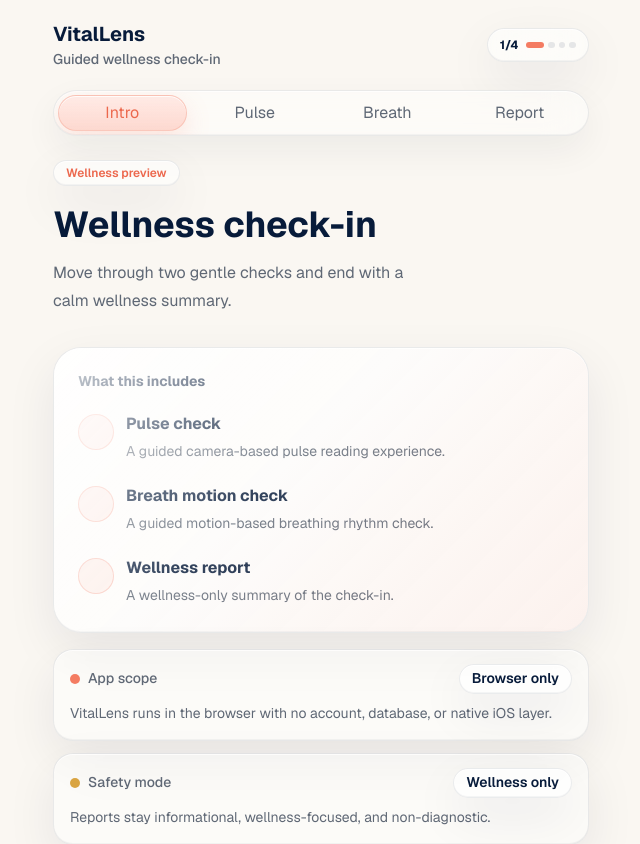
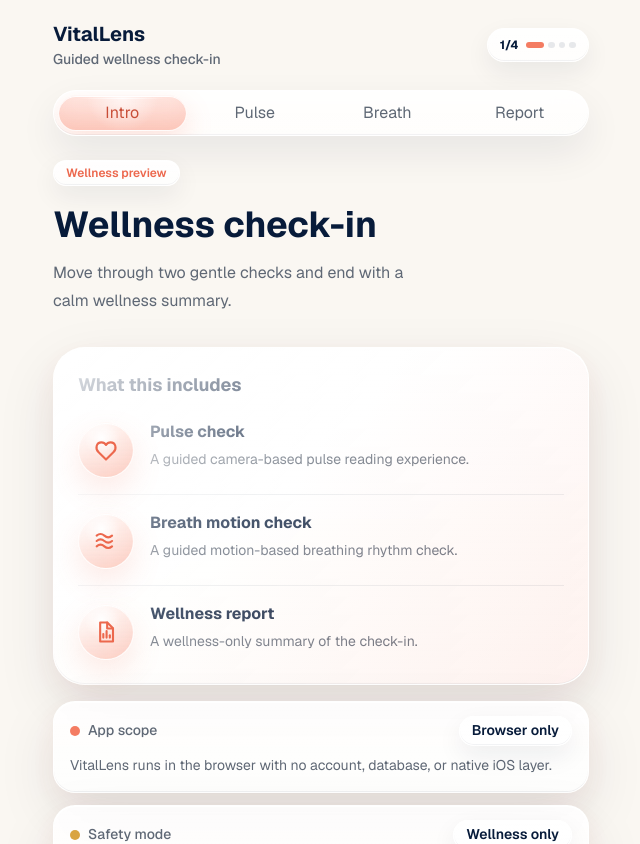
Before and after one commit to arliking13/vitallens, a Next.js app: page / in a window 1280 px wide. Shown: the top 844 px of the page, without its empty margins (319-959 px from the left). Built offline with nearby package versions, Linux system fonts and the light colour scheme.

Commit message:
style: add peach liquid-glass design system

```diff
--- a/src/app/globals.css
+++ b/src/app/globals.css
@@ -14,16 +14,17 @@
   --vl-success-soft: #E8F6EC;
   --vl-warning: #D9A441;
   --vl-warning-soft: #FFF3D8;
-  --vl-glass-surface: rgba(255, 255, 255, 0.58);
-  --vl-glass-surface-strong: rgba(255, 255, 255, 0.76);
-  --vl-glass-border: rgba(7, 27, 58, 0.08);
-  --vl-shadow-soft: 0 18px 50px rgba(7, 27, 58, 0.08);
+  --vl-glass-surface: rgba(255, 255, 255, 0.68);
+  --vl-glass-surface-strong: rgba(255, 255, 255, 0.84);
+  --vl-glass-border: rgba(255, 255, 255, 0.82);
+  --vl-shadow-soft: 0 18px 50px rgba(7, 27, 58, 0.1);
   --vl-shadow-glass:
-    0 18px 50px rgba(7, 27, 58, 0.08),
-    inset 0 1px 0 rgba(255, 255, 255, 0.72),
-    inset 0 -1px 0 rgba(7, 27, 58, 0.04);
-  --vl-radius-lg: 28px;
-  --vl-radius-md: 20px;
+    0 22px 58px rgba(7, 27, 58, 0.1),
+    0 10px 28px rgba(244, 124, 98, 0.08),
+    inset 0 1px 0 rgba(255, 255, 255, 0.9),
+    inset 0 -1px 0 rgba(7, 27, 58, 0.06);
+  --vl-radius-lg: 32px;
+  --vl-radius-md: 22px;
   --vl-radius-pill: 999px;
 
   --background: var(--vl-bg);
@@ -61,7 +62,7 @@ html {
 
 body {
   background:
-    radial-gradient(circle at 15% 0%, rgba(244, 124, 98, 0.08), transparent 34rem),
+    radial-gradient(circle at 16% 0%, rgba(244, 124, 98, 0.06), transparent 30rem),
     linear-gradient(180deg, var(--vl-bg), var(--vl-bg-soft));
   color: var(--vl-text);
   font-family:
@@ -89,24 +90,32 @@ button {
 .vl-scanner-card,
 .vl-instruction-card,
 .vl-result-card,
+.vl-glass-icon,
 .vl-debug-row {
-  -webkit-backdrop-filter: blur(22px) saturate(1.28);
-  backdrop-filter: blur(22px) saturate(1.28);
+  -webkit-backdrop-filter: blur(18px) saturate(1.6);
+  backdrop-filter: blur(18px) saturate(1.6);
   border: 1px solid var(--vl-glass-border);
   box-shadow: var(--vl-shadow-glass);
   position: relative;
+}
+
+.vl-glass {
+  background:
+    linear-gradient(180deg, rgba(255, 255, 255, 0.76), rgba(255, 255, 255, 0.5)),
+    rgba(255, 255, 255, 0.62);
 }
 
 .vl-glass::before,
 .vl-glass-card::before,
 .vl-scanner-card::before,
 .vl-instruction-card::before,
-.vl-result-card::before {
+.vl-result-card::before,
+.vl-glass-icon::before {
   background: linear-gradient(
     135deg,
-    rgba(255, 255, 255, 0.82),
-    rgba(255, 255, 255, 0.18) 42%,
-    rgba(244, 124, 98, 0.08)
+    rgba(255, 255, 255, 0.92),
+    rgba(255, 255, 255, 0.26) 42%,
+    rgba(244, 124, 98, 0.1)
   );
   border-radius: inherit;
   content: "";
@@ -118,13 +127,52 @@ button {
 .vl-glass-card,
 .vl-scanner-card,
 .vl-result-card {
-  background: var(--vl-glass-surface);
+  background:
+    linear-gradient(180deg, rgba(255, 255, 255, 0.84), rgba(255, 255, 255, 0.62)),
+    var(--vl-glass-surface);
   border-radius: var(--vl-radius-lg);
 }
 
+.vl-scanner-card {
+  border-color: rgba(255, 255, 255, 0.88);
+  box-shadow:
+    0 28px 72px rgba(7, 27, 58, 0.12),
+    0 12px 34px rgba(244, 124, 98, 0.12),
+    inset 0 1px 0 rgba(255, 255, 255, 0.94),
+    inset 0 -1px 0 rgba(7, 27, 58, 0.06);
+}
+
 .vl-glass-pill {
-  background: rgba(255, 255, 255, 0.56);
+  background:
+    linear-gradient(180deg, rgba(255, 255, 255, 0.82), rgba(255, 255, 255, 0.52)),
+    rgba(255, 255, 255, 0.62);
   border-radius: var(--vl-radius-pill);
+  box-shadow:
+    0 10px 26px rgba(7, 27, 58, 0.07),
+    inset 0 1px 0 rgba(255, 255, 255, 0.88),
+    inset 0 -1px 0 rgba(7, 27, 58, 0.05);
+}
+
+.vl-glass-icon {
+  align-items: center;
+  background:
+    radial-gradient(circle at 42% 28%, rgba(255, 255, 255, 0.96), transparent 36%),
+    linear-gradient(180deg, rgba(255, 238, 233, 0.9), rgba(253, 211, 201, 0.64)),
+    rgba(253, 233, 227, 0.84);
+  border-radius: var(--vl-radius-pill);
+  color: var(--vl-peach-strong);
+  display: inline-flex;
+  flex-shrink: 0;
+  justify-content: center;
+  box-shadow:
+    0 13px 30px rgba(244, 124, 98, 0.16),
+    inset 0 1px 0 rgba(255, 255, 255, 0.94),
+    inset 0 -10px 18px rgba(244, 124, 98, 0.08);
+}
+
+.vl-glass-icon > svg {
+  position: relative;
+  z-index: 1;
 }
 
 .vl-primary-button,
@@ -137,74 +185,125 @@ button {
 
 .vl-primary-button {
   background:
-    linear-gradient(180deg, rgba(255, 202, 190, 0.92), rgba(244, 124, 98, 0.94)),
+    radial-gradient(circle at 50% 0%, rgba(255, 255, 255, 0.5), transparent 44%),
+    linear-gradient(180deg, rgba(255, 190, 176, 0.98), rgba(244, 124, 98, 0.96) 58%, rgba(234, 97, 74, 0.98)),
     var(--vl-peach);
-  border: 1px solid rgba(255, 255, 255, 0.6);
+  border: 1px solid rgba(255, 255, 255, 0.78);
   box-shadow:
-    0 16px 34px rgba(244, 124, 98, 0.32),
-    inset 0 1px 0 rgba(255, 255, 255, 0.62),
-    inset 0 -10px 22px rgba(207, 76, 55, 0.16);
+    0 18px 38px rgba(244, 124, 98, 0.34),
+    0 6px 16px rgba(167, 55, 36, 0.12),
+    inset 0 1px 0 rgba(255, 255, 255, 0.82),
+    inset 0 -12px 24px rgba(198, 68, 47, 0.18);
   color: #FFFFFF;
   text-shadow: 0 1px 1px rgba(92, 27, 14, 0.12);
 }
 
 .vl-secondary-button {
-  background: rgba(255, 255, 255, 0.58);
-  border: 1px solid var(--vl-glass-border);
+  background:
+    linear-gradient(180deg, rgba(255, 255, 255, 0.8), rgba(255, 255, 255, 0.52)),
+    rgba(255, 255, 255, 0.64);
+  border: 1px solid rgba(255, 255, 255, 0.78);
   box-shadow:
-    0 10px 24px rgba(7, 27, 58, 0.06),
-    inset 0 1px 0 rgba(255, 255, 255, 0.72);
+    0 12px 26px rgba(7, 27, 58, 0.07),
+    inset 0 1px 0 rgba(255, 255, 255, 0.86),
+    inset 0 -1px 0 rgba(7, 27, 58, 0.05);
   color: var(--vl-text);
 }
 
 .vl-segmented-control {
-  background: rgba(255, 255, 255, 0.46);
+  background:
+    linear-gradient(180deg, rgba(255, 255, 255, 0.78), rgba(255, 255, 255, 0.44)),
+    rgba(255, 255, 255, 0.62);
   border-radius: var(--vl-radius-pill);
   box-shadow:
-    inset 0 1px 0 rgba(255, 255, 255, 0.74),
-    inset 0 -1px 0 rgba(7, 27, 58, 0.04),
-    0 14px 36px rgba(7, 27, 58, 0.06);
+    0 16px 38px rgba(7, 27, 58, 0.08),
+    inset 0 1px 0 rgba(255, 255, 255, 0.9),
+    inset 0 -1px 0 rgba(7, 27, 58, 0.05);
 }
 
 .vl-segment-active {
   background:
-    linear-gradient(180deg, rgba(255, 235, 230, 0.94), rgba(253, 210, 200, 0.72)),
+    radial-gradient(circle at 50% 0%, rgba(255, 255, 255, 0.72), transparent 50%),
+    linear-gradient(180deg, rgba(255, 229, 223, 0.98), rgba(252, 196, 183, 0.78)),
     var(--vl-peach-soft);
-  border: 1px solid rgba(248, 183, 168, 0.66);
+  border: 1px solid rgba(255, 255, 255, 0.84);
   box-shadow:
-    0 10px 26px rgba(244, 124, 98, 0.18),
-    inset 0 1px 0 rgba(255, 255, 255, 0.82);
-  color: var(--vl-peach-strong);
+    0 12px 28px rgba(244, 124, 98, 0.2),
+    inset 0 1px 0 rgba(255, 255, 255, 0.94),
+    inset 0 -8px 18px rgba(244, 124, 98, 0.08);
+  color: #C84D37;
+  overflow: hidden;
+  position: relative;
+}
+
+.vl-segment-active::before {
+  background: linear-gradient(
+    90deg,
+    transparent,
+    rgba(255, 255, 255, 0.76),
+    transparent
+  );
+  content: "";
+  height: 1px;
+  left: 16%;
+  pointer-events: none;
+  position: absolute;
+  right: 16%;
+  top: 2px;
 }
 
 .vl-peach-pill {
-  background: rgba(253, 233, 227, 0.72);
-  border: 1px solid rgba(248, 183, 168, 0.7);
+  background:
+    linear-gradient(180deg, rgba(255, 245, 242, 0.88), rgba(253, 225, 217, 0.72)),
+    rgba(253, 233, 227, 0.84);
+  border: 1px solid rgba(255, 255, 255, 0.74);
   border-radius: var(--vl-radius-pill);
+  box-shadow:
+    0 10px 24px rgba(244, 124, 98, 0.12),
+    inset 0 1px 0 rgba(255, 255, 255, 0.88);
   color: var(--vl-peach-strong);
 }
 
 .vl-instruction-card {
-  background: rgba(255, 255, 255, 0.48);
+  background:
+    linear-gradient(180deg, rgba(255, 255, 255, 0.78), rgba(255, 250, 248, 0.56)),
+    rgba(255, 255, 255, 0.68);
   border-radius: var(--vl-radius-md);
+  box-shadow:
+    0 13px 32px rgba(7, 27, 58, 0.07),
+    inset 0 1px 0 rgba(255, 255, 255, 0.86),
+    inset 0 -1px 0 rgba(7, 27, 58, 0.04);
 }
 
 .vl-instruction-card-active {
   background:
-    linear-gradient(180deg, rgba(255, 238, 234, 0.84), rgba(253, 224, 216, 0.56)),
-    rgba(253, 233, 227, 0.7);
-  border-color: rgba(248, 183, 168, 0.72);
+    linear-gradient(180deg, rgba(255, 239, 235, 0.92), rgba(253, 214, 205, 0.68)),
+    rgba(253, 233, 227, 0.84);
+  border-color: rgba(248, 183, 168, 0.86);
   box-shadow:
-    0 12px 30px rgba(244, 124, 98, 0.16),
-    inset 0 1px 0 rgba(255, 255, 255, 0.82);
+    0 14px 34px rgba(244, 124, 98, 0.18),
+    inset 0 1px 0 rgba(255, 255, 255, 0.92),
+    inset 0 -8px 20px rgba(244, 124, 98, 0.08);
+}
+
+.vl-instruction-card-active .vl-glass-icon {
+  color: #E85C45;
+  box-shadow:
+    0 14px 32px rgba(244, 124, 98, 0.22),
+    inset 0 1px 0 rgba(255, 255, 255, 0.96),
+    inset 0 -10px 20px rgba(244, 124, 98, 0.12);
 }
 
 .vl-result-card {
-  background: rgba(255, 255, 255, 0.66);
+  background:
+    linear-gradient(180deg, rgba(255, 255, 255, 0.88), rgba(255, 255, 255, 0.68)),
+    rgba(255, 255, 255, 0.78);
 }
 
 .vl-debug-row {
-  background: rgba(255, 255, 255, 0.46);
+  background:
+    linear-gradient(180deg, rgba(255, 255, 255, 0.72), rgba(255, 255, 255, 0.5)),
+    rgba(255, 255, 255, 0.58);
   border-radius: var(--vl-radius-md);
 }
 
--- a/src/features/intro/components/IntroScreen.tsx
+++ b/src/features/intro/components/IntroScreen.tsx
@@ -1,6 +1,11 @@
 import { Button } from "@/shared/components/Button";
 import { Card } from "@/shared/components/Card";
 import { InfoRow } from "@/shared/components/InfoRow";
+import {
+  BreathWavesIcon,
+  HeartIcon,
+  ReportIcon,
+} from "@/shared/components/LineIcons";
 import { ScreenHeader } from "@/shared/components/ScreenHeader";
 
 type IntroScreenProps = {
@@ -11,17 +16,17 @@ const includedItems = [
   {
     title: "Pulse check",
     detail: "A guided camera-based pulse reading experience.",
-    tone: "pulse",
+    icon: HeartIcon,
   },
   {
     title: "Breath motion check",
     detail: "A guided motion-based breathing rhythm check.",
-    tone: "breath",
+    icon: BreathWavesIcon,
   },
   {
     title: "Wellness report",
     detail: "A wellness-only summary of the check-in.",
-    tone: "brand",
+    icon: ReportIcon,
   },
 ] as const;
 
@@ -36,20 +41,35 @@ export function IntroScreen({ onNext }: IntroScreenProps) {
       />
 
       <Card className="mt-8" delayMs={40} padding="lg">
-        <p className="text-sm font-bold text-[var(--vl-text)]">What this includes</p>
-        <div className="mt-5 space-y-5">
-          {includedItems.map((item) => (
-            <div className="flex gap-3" key={item.title}>
-              <span
-                className="vl-peach-pill mt-0.5 h-9 w-9 shrink-0"
-                aria-hidden="true"
-              />
-              <div>
-                <p className="text-base font-bold text-[var(--vl-text)]">{item.title}</p>
-                <p className="mt-1 text-sm leading-6 text-[var(--vl-text-muted)]">{item.detail}</p>
+        <p className="text-lg font-bold text-[var(--vl-text)]">
+          What this includes
+        </p>
+        <div className="mt-5 divide-y divide-[rgba(7,27,58,0.08)]">
+          {includedItems.map((item) => {
+            const Icon = item.icon;
+
+            return (
+              <div
+                className="flex gap-4 py-4 first:pt-0 last:pb-0"
+                key={item.title}
+              >
+                <span
+                  className="vl-glass-icon mt-0.5 h-14 w-14"
+                  aria-hidden="true"
+                >
+                  <Icon className="h-7 w-7" />
+                </span>
+                <div className="min-w-0">
+                  <p className="text-base font-bold text-[var(--vl-text)]">
+                    {item.title}
+                  </p>
+                  <p className="mt-1 text-sm leading-6 text-[var(--vl-text-muted)]">
+                    {item.detail}
+                  </p>
+                </div>
               </div>
-            </div>
-          ))}
+            );
+          })}
         </div>
       </Card>
 
--- a/src/shared/components/Button.tsx
+++ b/src/shared/components/Button.tsx
@@ -11,7 +11,7 @@ const variantClasses: Record<ButtonVariant, string> = {
   secondary:
     "vl-secondary-button hover:bg-white/70 focus-visible:outline-[var(--vl-peach)]",
   ghost:
-    "border-transparent bg-transparent text-[var(--vl-text-muted)] hover:bg-white/50 focus-visible:outline-[var(--vl-peach)]",
+    "vl-secondary-button text-[var(--vl-text-muted)] hover:bg-white/70 focus-visible:outline-[var(--vl-peach)]",
 };
 
 export function Button({
--- /dev/null
+++ b/src/shared/components/LineIcons.tsx
@@ -0,0 +1,98 @@
+import type { ReactNode, SVGProps } from "react";
+
+type LineIconProps = SVGProps<SVGSVGElement>;
+
+type IconShellProps = LineIconProps & {
+  children: ReactNode;
+};
+
+function IconShell({ children, ...props }: IconShellProps) {
+  return (
+    <svg
+      aria-hidden="true"
+      fill="none"
+      focusable="false"
+      stroke="currentColor"
+      strokeLinecap="round"
+      strokeLinejoin="round"
+      strokeWidth="1.8"
+      viewBox="0 0 24 24"
+      {...props}
+    >
+      {children}
+    </svg>
+  );
+}
+
+export function HeartIcon(props: LineIconProps) {
+  return (
+    <IconShell {...props}>
+      <path d="M12 20.2 5.7 14C2.4 10.7 3.7 5.5 8.1 5.5c1.7 0 3.1.9 3.9 2.2.8-1.3 2.2-2.2 3.9-2.2 4.4 0 5.7 5.2 2.4 8.5L12 20.2Z" />
+    </IconShell>
+  );
+}
+
+export function BreathWavesIcon(props: LineIconProps) {
+  return (
+    <IconShell {...props}>
+      <path d="M4 7.4c2.2-1.9 4.4-1.9 6.6 0s4.4 1.9 6.6 0" />
+      <path d="M4 12c2.2-1.9 4.4-1.9 6.6 0s4.4 1.9 6.6 0" />
+      <path d="M4 16.6c2.2-1.9 4.4-1.9 6.6 0s4.4 1.9 6.6 0" />
+    </IconShell>
+  );
+}
+
+export function ReportIcon(props: LineIconProps) {
+  return (
+    <IconShell {...props}>
+      <path d="M7 3.8h6.1L18 8.7v11.5H7V3.8Z" />
+      <path d="M13 4v5h5" />
+      <path d="M9.7 16.8v-3.1" />
+      <path d="M12.5 16.8v-5.7" />
+      <path d="M15.3 16.8v-2" />
+    </IconShell>
+  );
+}
+
+export function FingerTapIcon(props: LineIconProps) {
+  return (
+    <IconShell {...props}>
+      <path d="M10.3 11.5V6.9a1.7 1.7 0 1 1 3.4 0v6.3" />
+      <path d="m13.7 12.9 1.1-.7a1.7 1.7 0 0 1 2.5 1.5v2.2c0 2.6-1.9 4.6-4.5 4.6h-1.1c-1.8 0-3.4-.9-4.4-2.4l-1.5-2.2a1.4 1.4 0 0 1 2.1-1.8l2.4 2.1" />
+      <path d="M7.2 5.5 5.5 3.8" />
+      <path d="M16.8 5.5l1.7-1.7" />
+      <path d="M12 3V1.8" />
+    </IconShell>
+  );
+}
+
+export function ScanPlayIcon(props: LineIconProps) {
+  return (
+    <IconShell {...props}>
+      <path d="M5 8V5h3" />
+      <path d="M16 5h3v3" />
+      <path d="M19 16v3h-3" />
+      <path d="M8 19H5v-3" />
+      <path d="M10 8.8v6.4l5-3.2-5-3.2Z" />
+    </IconShell>
+  );
+}
+
+export function SparkIcon(props: LineIconProps) {
+  return (
+    <IconShell {...props}>
+      <path d="M12 3.5 13.7 9l5.3 1.7-5.3 1.8L12 18l-1.7-5.5L5 10.7 10.3 9 12 3.5Z" />
+      <path d="M18.5 15.2v3.3" />
+      <path d="M16.8 16.8h3.4" />
+    </IconShell>
+  );
+}
+
+export function CameraIcon(props: LineIconProps) {
+  return (
+    <IconShell {...props}>
+      <path d="M5 7.5h3l1.3-2h5.4l1.3 2h3a1.7 1.7 0 0 1 1.7 1.7v8.1A1.7 1.7 0 0 1 19 19H5a1.7 1.7 0 0 1-1.7-1.7V9.2A1.7 1.7 0 0 1 5 7.5Z" />
+      <path d="M12 16a3.1 3.1 0 1 0 0-6.2 3.1 3.1 0 0 0 0 6.2Z" />
+    </IconShell>
+  );
+}
```
Also changed, not shown: src/features/pulse/components/CameraPreview.tsx (+36 -13 lines), src/features/pulse/components/PulseCheckView.tsx (+9 -1 lines).
